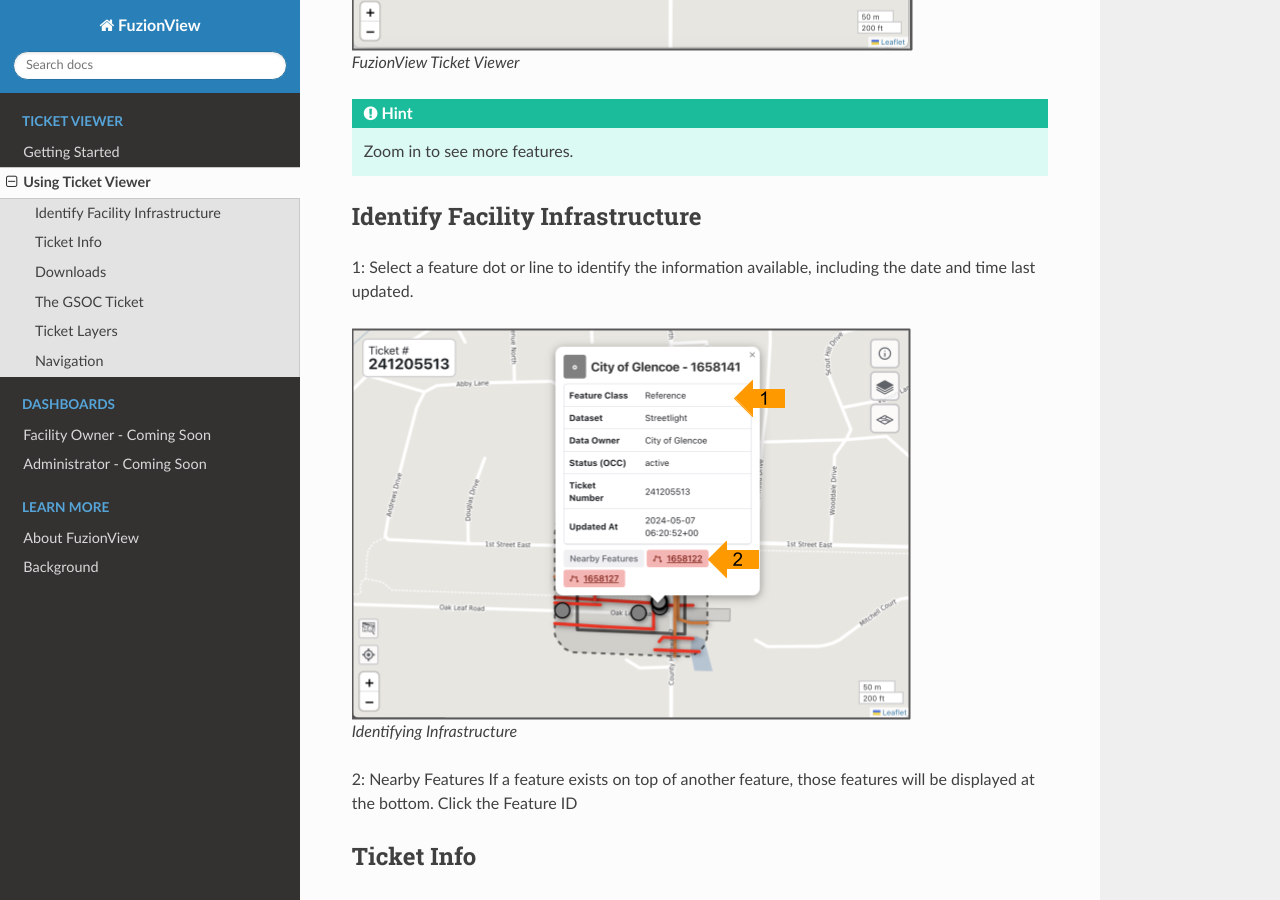
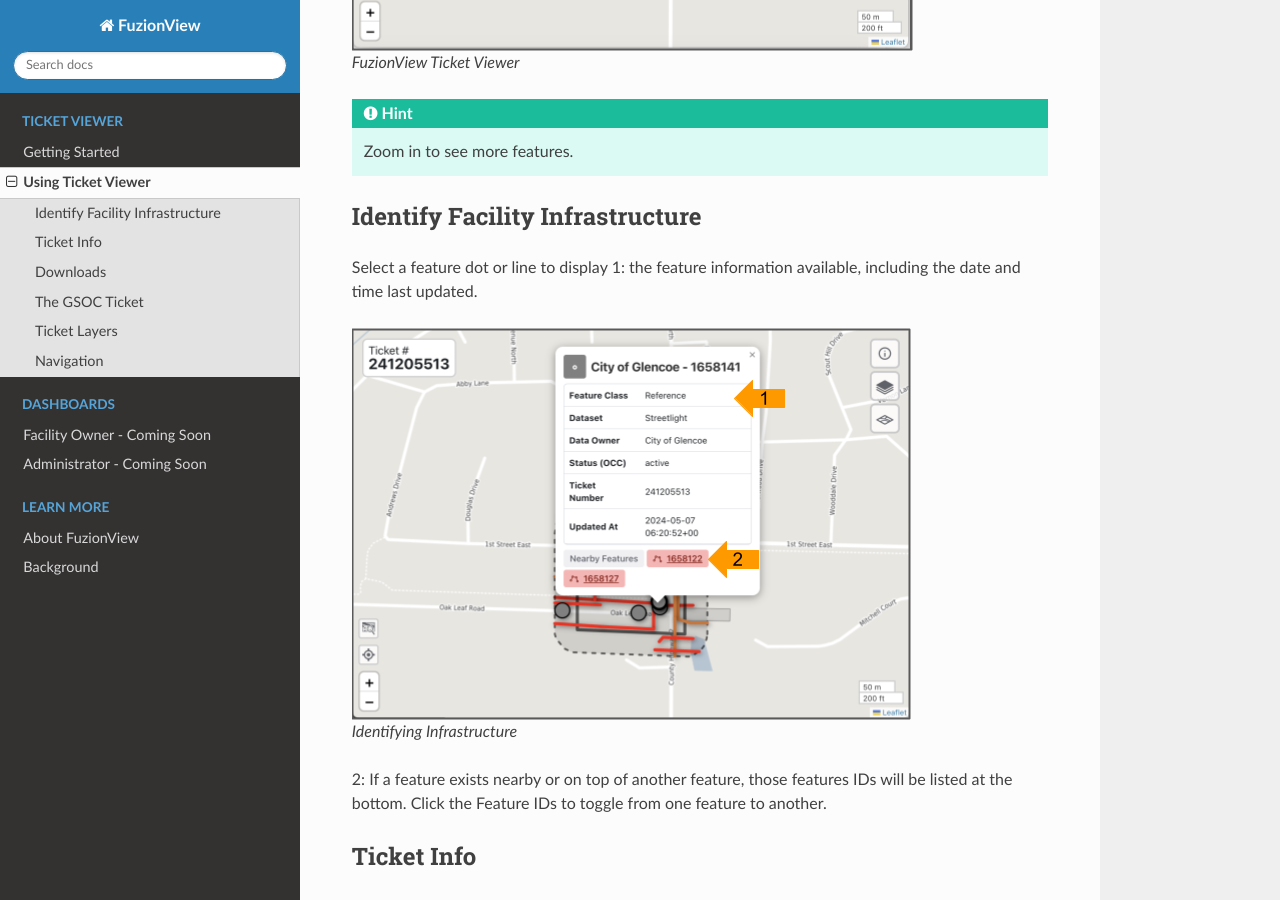
Before and after one commit to FuzionView/FV-Docs, a Sphinx documentation site: the page built from source/ticketviewer.rst, in a window 1280 px wide and 900 px high, scrolled down 574 px. Built offline with Sphinx 7.4.7 and the Read the Docs theme 2.0.0, drawn with Linux system fonts in a browser that asks for light colours.

Commit message:
Updated wording for identify

```diff
--- a/source/ticketviewer.rst
+++ b/source/ticketviewer.rst
@@ -13,7 +13,7 @@
 
 Identify Facility Infrastructure
 ---------------------------------
-1: Select a feature dot or line to identify the information available, including the date and time last updated.
+Select a feature dot or line to display 1: the feature information available, including the date and time last updated.
 
 .. figure:: /_static/Identify1.png
    :alt: The FuzionView Ticket displaying information about a selected object
@@ -21,8 +21,7 @@
 
    *Identifying Infrastructure*
 
-2: Nearby Features
-If a feature exists on top of another feature, those features will be displayed at the bottom. Click the Feature ID
+2: If a feature exists nearby or on top of another feature, those features IDs will be listed at the bottom. Click the Feature IDs to toggle from one feature to another.
 
 Ticket Info
 ------------
```
